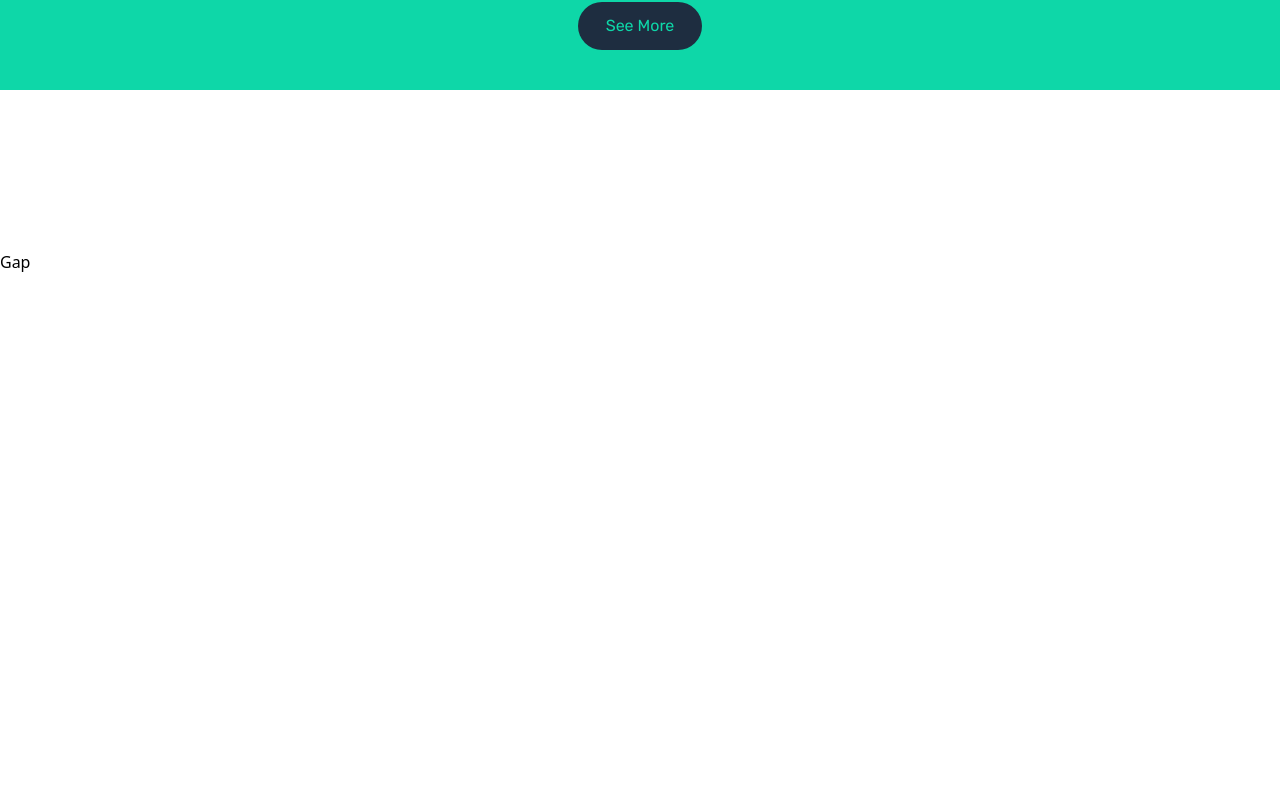
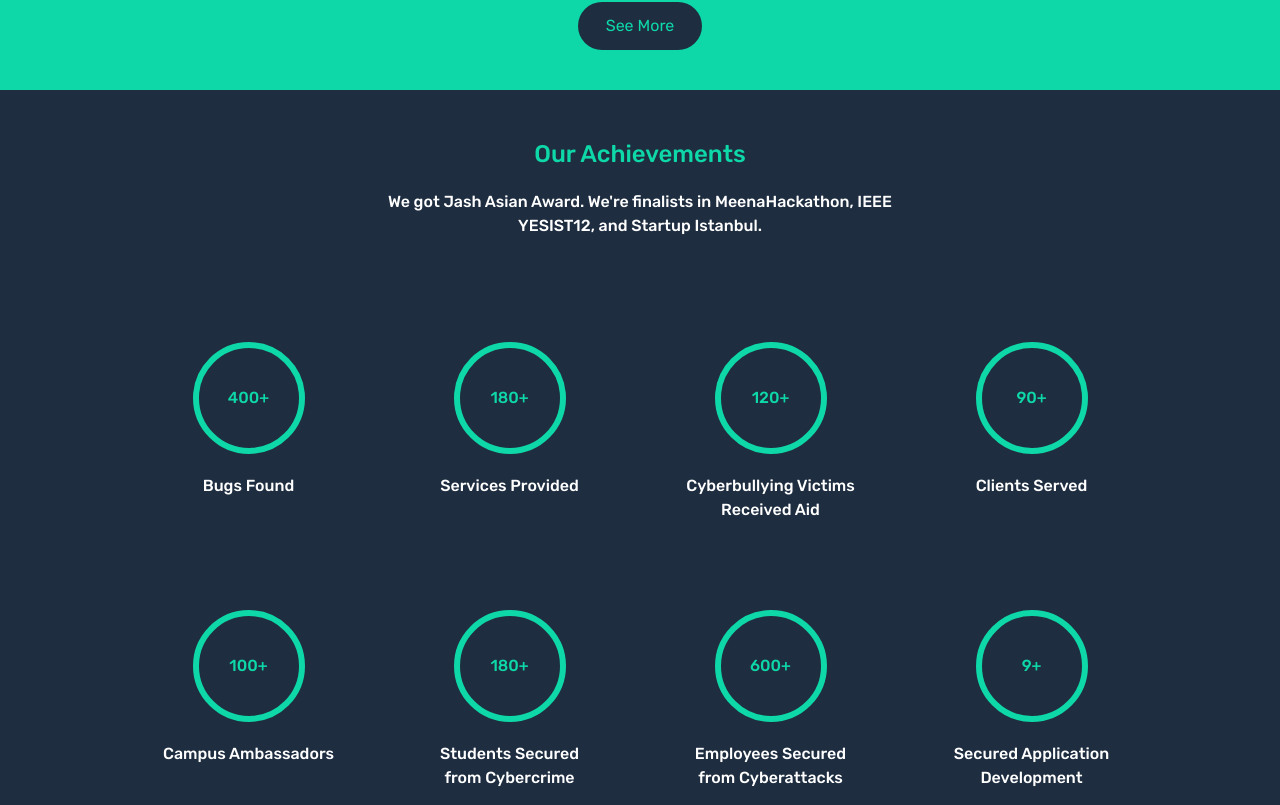
Before and after one commit to webdevbiswaajit/Bongo-Demy, a React (Create React App) app: page / in a window 1280 px wide. Shown: the part 1895-2700 px from the top of the page. Before the commit the page ends 2169 px from the top, so only its background shows below. Built offline with nearby package versions, Linux system fonts and the light colour scheme.

Commit message:
Achivment section Design

```diff
--- a/package.json
+++ b/package.json
@@ -8,6 +8,7 @@
     "@testing-library/user-event": "^13.5.0",
     "iconify": "^1.4.0",
     "react": "^18.2.0",
+    "react-countup": "^6.3.2",
     "react-dom": "^18.2.0",
     "react-router-dom": "^6.4.3",
     "react-scripts": "5.0.1",
--- a/src/App.js
+++ b/src/App.js
@@ -1,6 +1,7 @@
 import "./App.css";
 import Header from "./common/Header";
 import Menu from "./common/Menu";
+import Achievements from "./Components/Home/Achievements";
 import Hero from "./Components/Home/Hero";
 import SchoolSlide from "./Components/Home/SchoolSlide";
 import Service from "./Components/Home/Service";
@@ -15,6 +16,7 @@ function App() {
       <ShortTour />
       <Service />
       <SchoolSlide />
+      <Achievements />
       <Gap />
     </>
   );
--- /dev/null
+++ b/src/Components/Home/Achievements.js
@@ -0,0 +1,119 @@
+import React from "react";
+import CountUp from "react-countup";
+
+function Achievements() {
+  return (
+    <>
+      <div className=" bg-dark-blue py-12">
+        <div className="conatainer mx-auto">
+          <div className="">
+            <h1 className=" font-medium text-light-green text-2xl text-center font-rubic">
+              Our Achievements
+            </h1>
+            <p className=" text-white font-medium text-base leading-6 font-rubic text-center mt-5">
+              We got Jash Asian Award. We're finalists in MeenaHackathon, IEEE{" "}
+              <br />
+              YESIST12, and Startup Istanbul.
+            </p>
+          </div>
+          <div className=" w-4/5 mx-auto mt-20">
+            <div className="grid  grid-cols-4 gap-5 ">
+              <div className="flex  flex-col justify-center items-center">
+                <div className="  w-28 h-28  border-6  border-light-green rounded-full flex justify-center items-center ">
+                  <h2 className=" text-light-green font-rubic  text-base font-medium">
+                    <CountUp end={400} duration={3.75} enableScrollSpy={true} />
+                    +
+                  </h2>
+                </div>
+                <p className=" text-white font-medium text-base leading-6 font-rubic text-center mt-5">
+                  Bugs Found
+                </p>
+              </div>
+              <div className="flex  flex-col justify-center items-center">
+                <div className="  w-28 h-28  border-6  border-light-green rounded-full flex justify-center items-center ">
+                  <h2 className=" text-light-green font-rubic  text-base font-medium">
+                    <CountUp end={180} duration={3.75} enableScrollSpy={true} />
+                    +
+                  </h2>
+                </div>
+                <p className=" text-white font-medium text-base leading-6 font-rubic text-center mt-5">
+                  Services Provided
+                </p>
+              </div>
+              <div className="flex  flex-col justify-center items-center">
+                <div className="  w-28 h-28  border-6  border-light-green rounded-full flex justify-center items-center  mt-6">
+                  <h2 className=" text-light-green font-rubic  text-base font-medium">
+                    <CountUp end={120} duration={3.75} enableScrollSpy={true} />
+                    +
+                  </h2>
+                </div>
+                <p className=" text-white font-medium text-base leading-6 font-rubic text-center mt-5">
+                  Cyberbullying Victims <br /> Received Aid
+                </p>
+              </div>
+              <div className="flex  flex-col justify-center items-center">
+                <div className="  w-28 h-28  border-6  border-light-green rounded-full flex justify-center items-center ">
+                  <h2 className=" text-light-green font-rubic  text-base font-medium">
+                    <CountUp end={90} duration={3.75} enableScrollSpy={true} />+
+                  </h2>
+                </div>
+                <p className=" text-white font-medium text-base leading-6 font-rubic text-center mt-5">
+                  Clients Served
+                </p>
+              </div>
+            </div>
+          </div>
+          <div className=" w-4/5 mx-auto  mt-16">
+            <div className="grid  grid-cols-4 gap-5 ">
+              <div className="flex  flex-col justify-center items-center">
+                <div className="  w-28 h-28  border-6  border-light-green rounded-full flex justify-center items-center ">
+                  <h2 className=" text-light-green font-rubic  text-base font-medium">
+                    <CountUp end={100} duration={3.75} enableScrollSpy={true} />
+                    +
+                  </h2>
+                </div>
+                <p className=" text-white font-medium text-base leading-6 font-rubic text-center mt-5">
+                  Campus Ambassadors
+                </p>
+              </div>
+              <div className="flex  flex-col justify-center items-center">
+                <div className="  w-28 h-28  border-6  border-light-green rounded-full flex justify-center items-center mt-6 ">
+                  <h2 className=" text-light-green font-rubic  text-base font-medium">
+                    <CountUp end={180} duration={3.75} enableScrollSpy={true} />
+                    +
+                  </h2>
+                </div>
+                <p className=" text-white font-medium text-base leading-6 font-rubic text-center mt-5">
+                  Students Secured <br /> from Cybercrime
+                </p>
+              </div>
+              <div className="flex  flex-col justify-center items-center">
+                <div className="  w-28 h-28  border-6  border-light-green rounded-full flex justify-center items-center  mt-6">
+                  <h2 className=" text-light-green font-rubic  text-base font-medium">
+                    <CountUp end={600} duration={3.75} enableScrollSpy={true} />
+                    +
+                  </h2>
+                </div>
+                <p className=" text-white font-medium text-base leading-6 font-rubic text-center mt-5">
+                  Employees Secured <br /> from Cyberattacks
+                </p>
+              </div>
+              <div className="flex  flex-col justify-center items-center">
+                <div className="  w-28 h-28  border-6  border-light-green rounded-full flex justify-center items-center mt-6 ">
+                  <h2 className=" text-light-green font-rubic  text-base font-medium">
+                    <CountUp end={9} duration={3.75} enableScrollSpy={true} />+
+                  </h2>
+                </div>
+                <p className=" text-white font-medium text-base leading-6 font-rubic text-center mt-5">
+                  Secured Application <br /> Development
+                </p>
+              </div>
+            </div>
+          </div>
+        </div>
+      </div>
+    </>
+  );
+}
+
+export default Achievements;
--- a/tailwind.config.js
+++ b/tailwind.config.js
@@ -11,6 +11,15 @@ module.exports = {
         "light-green": "#0ED7A8",
       },
     },
+    borderWidth: {
+      DEFAULT: "1px",
+      0: "0",
+      2: "2px",
+      3: "3px",
+      4: "4px",
+      6: "6px",
+      8: "8px",
+    },
   },
   plugins: [],
 };
```
Also changed, not shown: 1 other file (tests, documents, lock files or other folders).
